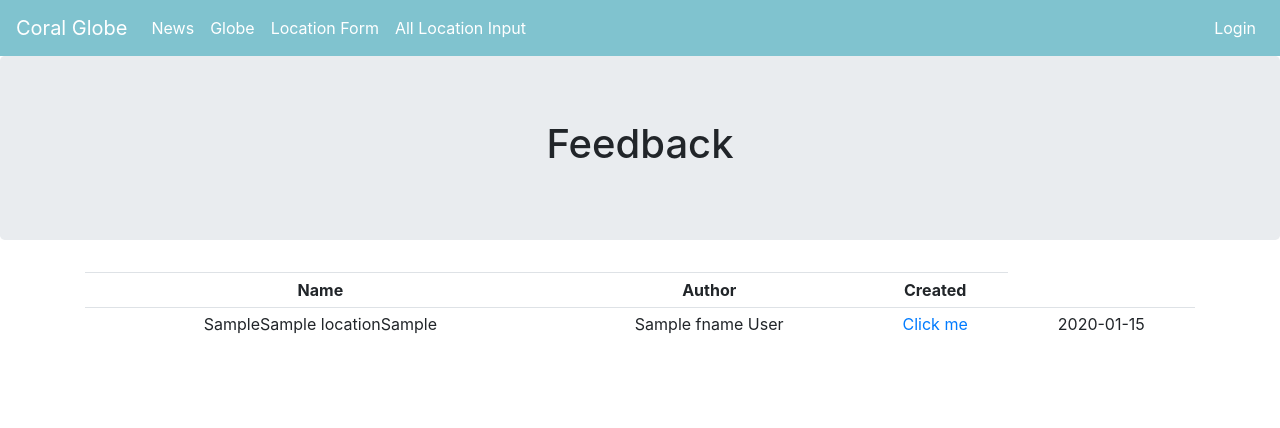
After one commit to JasonWong25th/ClimateFlask, a Python web app: template app/templates/allLocationData.html in a window 1280 px wide. The commit adds this page. Shown: the top 428 px of the page. Run offline with Jinja, Linux system fonts and the light colour scheme; the template is opened without the code that fills it: most values are stand-ins (such as "Sample title", 1, 10 or a date in 2020); some libraries are stand-ins or nearby versions.

```diff
--- /dev/null
+++ b/app/templates/allLocationData.html
@@ -0,0 +1,27 @@
+{% extends "base.html" %}
+
+{% block body %}
+
+    <div class="containter">
+        <div class="jumbotron text-center">
+            <h1>Feedback</h1>
+        </div>
+    </div>
+    <div class="container">
+        <table class='table table-sm'>
+            <tr><th>Name</th><th>Author</th><th>Created</th></tr>
+            {% for locationData in allLocationDatas %}
+
+            <tr>
+                <td>{{s1}}{{locationData.name}}{{s2}}</td>
+                <td>{{locationData.author.fname}} {{locationData.author.lname}} </td>
+                <td><a href='/viewlocationinput/{{locationData.id}}'>Click me</a></td>
+                <td>{{locationData.createdate}} </td>
+            </tr>
+            {% endfor %}
+        </table>
+    </div>
+    <br><br><br>
+
+
+{% endblock %}
--- a/app/templates/includes/_navbar.html
+++ b/app/templates/includes/_navbar.html
@@ -1,6 +1,6 @@
 <!-- This is the navbar code. This code will be included in all of the template files. -->
 <nav class="navbar navbar-expand-lg navbar-dark sticky-top" style="background-color:  rgb(128, 195, 207)">
-  <a class="navbar-brand" href="/">OT Computer Science WebApp</a>
+  <a class="navbar-brand" href="/">Coral Globe</a>
   <button class="navbar-toggler" type="button" data-toggle="collapse" data-target="#navbarNav" aria-controls="navbarNav" aria-expanded="false" aria-label="Toggle navigation">
     <span class="navbar-toggler-icon"></span>
   </button>
@@ -15,7 +15,16 @@
       <li>
          <a class="nav-link active" href="/globe">Globe</a>
       </li>
-
+    </ul>
+    <ul class="navbar-nav">
+      <li>
+         <a class="nav-link active" href="/locationForm">Location Form</a>
+      </li>
+    </ul>
+    <ul class="navbar-nav">
+      <li>
+         <a class="nav-link active" href="/allLocationData">All Location Input</a>
+      </li>
     </ul>
     <ul class="navbar-nav ml-auto">
       {% if session['credentials'] and session["displayName"] %}
--- a/app/templates/viewlocationinput.html
+++ b/app/templates/viewlocationinput.html
@@ -2,6 +2,12 @@
 
 {% block body %}
     <div class="container">
+        <div class = "container">
+            <a class="btn btn-primary btn-sm" href="/editLocationData/{{locationData['id']}}">Edit</a>
+            <a class="btn btn-primary btn-sm" href="/deleteLocationData/{{locationData['id']}}">Delete</a>
+            <a class="btn btn-primary btn-sm" href="/allLocationData">All Location Inputs</a>
+        </div>
+
         <div class="container">
             <table class='table table-sm'>
                 <tr><td>Author</td><td>{{locationData.author.fname}} {{locationData.author.lname}} </td></tr>
```
Also changed, not shown: app/routes/location.py (+45 -0 lines).
